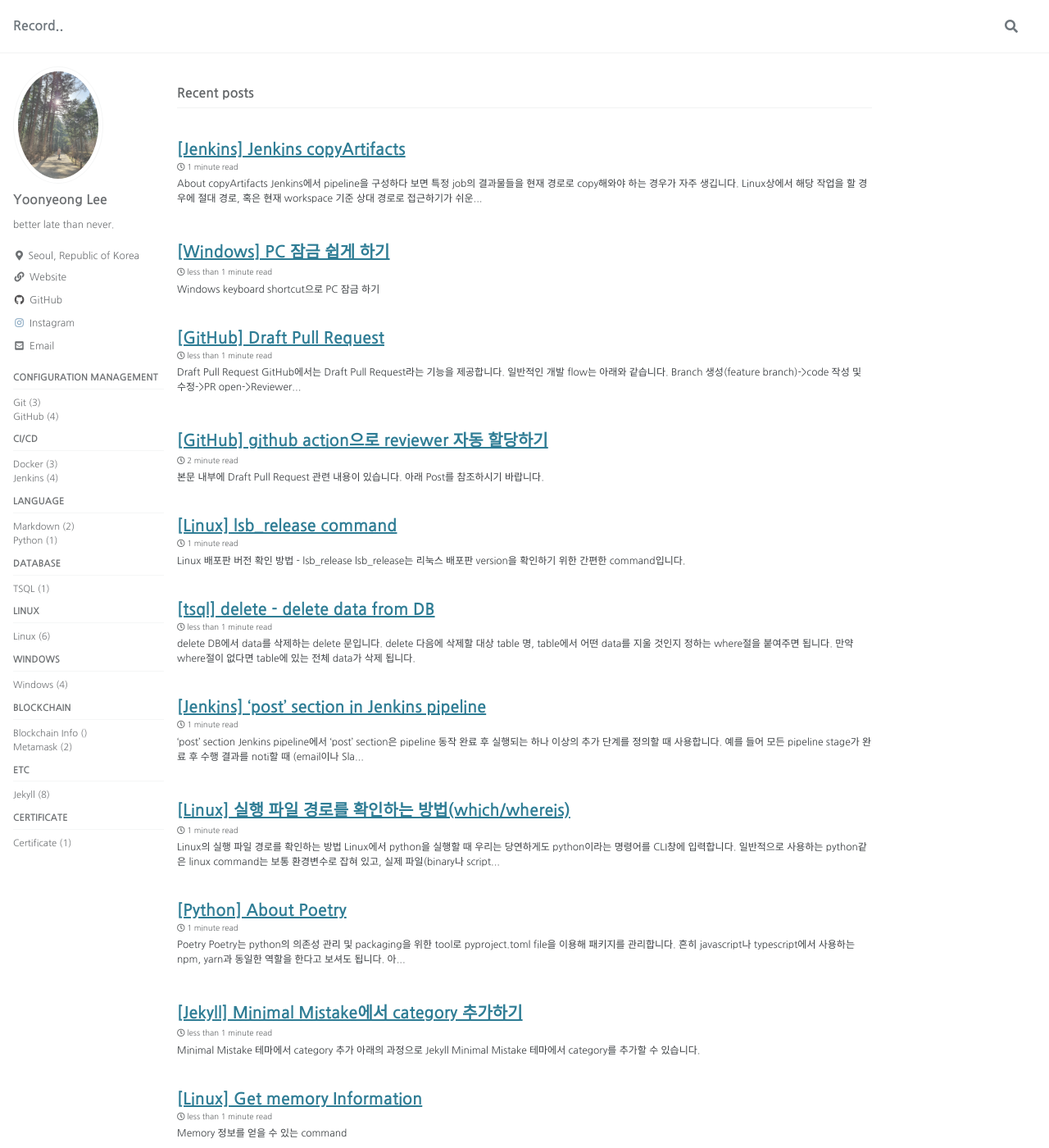
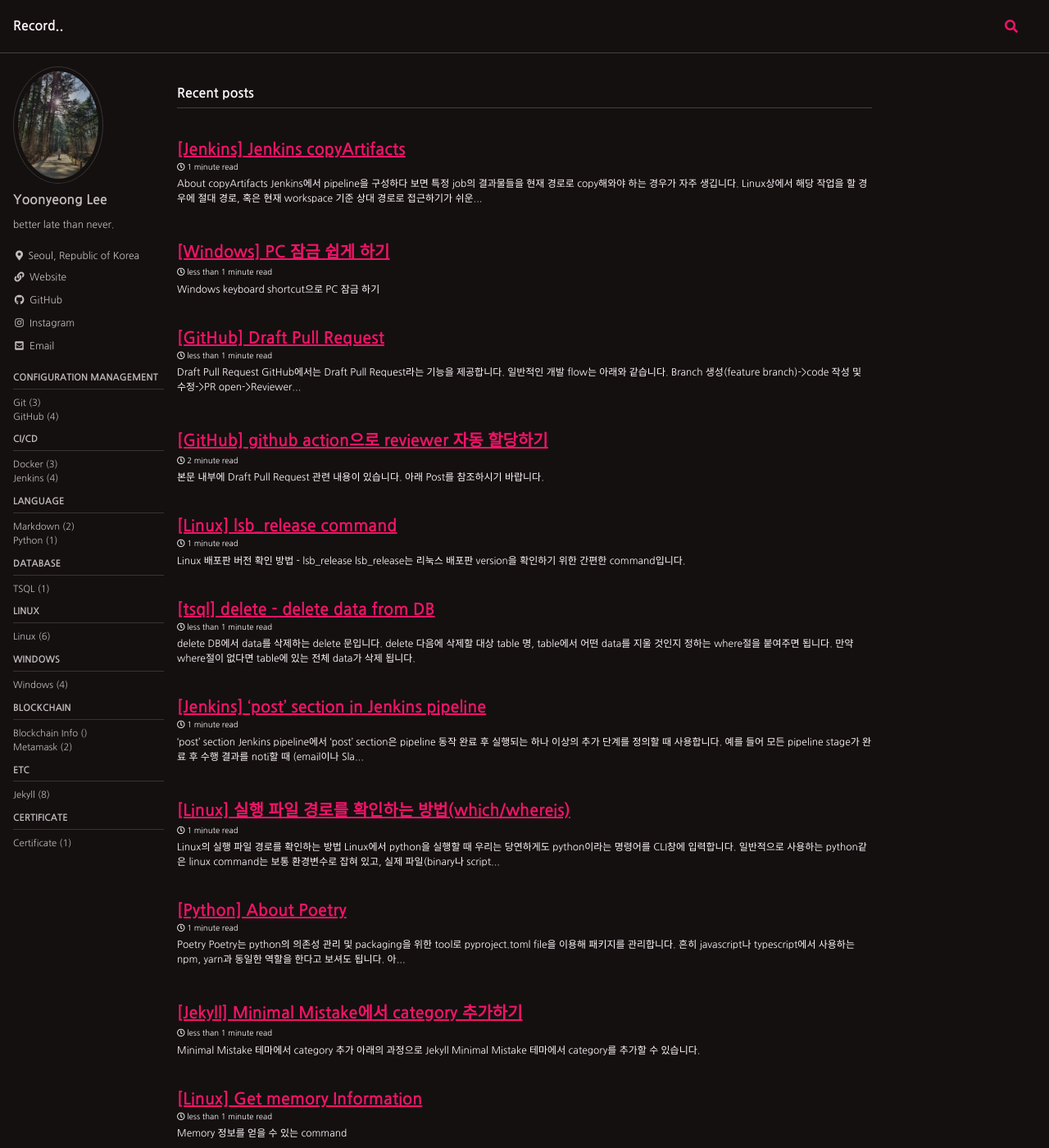
Before and after one commit to ynlee1/ynlee1.github.io, a Jekyll site: the page built from index.html, in a window 1280 px wide and 1400 px high. Shown: the whole window at 82% size. Built offline with Jekyll 4.4.1, drawn with Linux system fonts in a browser that asks for light colours; cached includes are drawn as plain includes; the list of posts is cut into pages by our own code; comment, search, counter and statistics services are not loaded.

Commit message:
[fix] change _config.yml
- add repository, apply skin

```diff
--- a/_config.yml
+++ b/_config.yml
@@ -12,7 +12,7 @@
 
 # theme                  : "minimal-mistakes-jekyll"
 # remote_theme           : "mmistakes/minimal-mistakes"
-minimal_mistakes_skin    : "default" # "air", "aqua", "contrast", "dark", "dirt", "neon", "mint", "plum", "sunrise"
+minimal_mistakes_skin    : "neon" # "air", "aqua", "contrast", "dark", "dirt", "neon", "mint", "plum", "sunrise"
 
 # Site Settings
 locale                   : "en-US"
@@ -24,7 +24,7 @@
 future                   : true
 url                      : "https://ynlee1.github.io" # the base hostname & protocol for your site e.g. "https://mmistakes.github.io"
 baseurl                  : # the subpath of your site, e.g. "/blog"
-repository               : ynlee1/ynlee1.github.io # GitHub username/repo-name e.g. "mmistakes/minimal-mistakes"
+repository               : "ynlee1/ynlee1.github.io" # GitHub username/repo-name e.g. "mmistakes/minimal-mistakes"
 teaser                   : # path of fallback teaser image, e.g. "/assets/images/500x300.png"
 logo                     : # path of logo image to display in the masthead, e.g. "/assets/images/88x88.png"
 masthead_title           : # overrides the website title displayed in the masthead, use " " for no title
@@ -62,7 +62,7 @@
   hide                   : # true, false (default)
 search                   : true # true, false (default)
 search_full_content      : # true, false (default)
-search_provider          : # lunr (default), algolia, google
+search_provider          : "google" # lunr (default), algolia, google
 algolia:
   application_id         : # YOUR_APPLICATION_ID
   index_name             : # YOUR_INDEX_NAME
```
